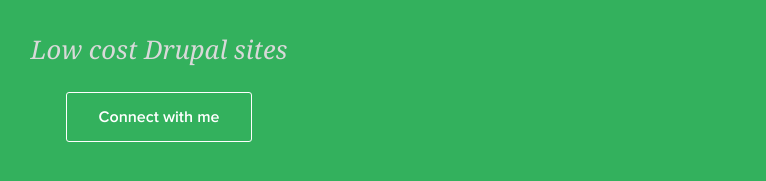
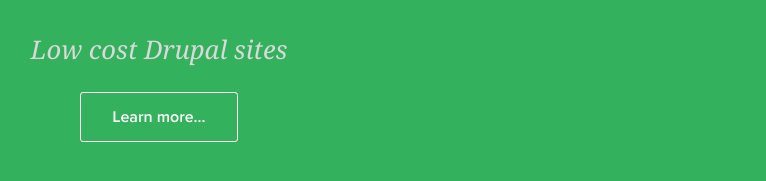
Before and after one commit to Carenin/carenin.github.io, a Jekyll site: the page built from index.html, in a window 1280 px wide. Shown: the part 406-587 px from the top of the page, without its empty margins (481-1247 px from the left). Built offline with Jekyll 4.4.1, drawn with Linux system fonts in a browser that asks for light colours.

Commit message:
change pages

```diff
--- a/index.html
+++ b/index.html
@@ -12,7 +12,7 @@ body_class: home-intro
     <h2 class="intro-subtitle">Low cost Drupal sites</h2>
 
     <nav class="intro-actions">
-      <a href="/connect" class="button button-ghost" role="button">Connect with me</a>
+      <a href="/connect" class="button button-ghost" role="button">Learn more...</a>
     </nav>
 
   </div>
```
